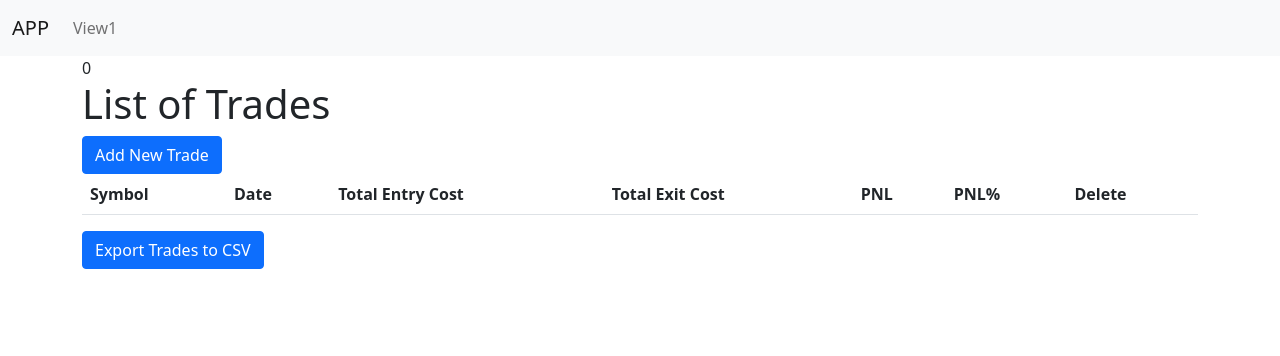
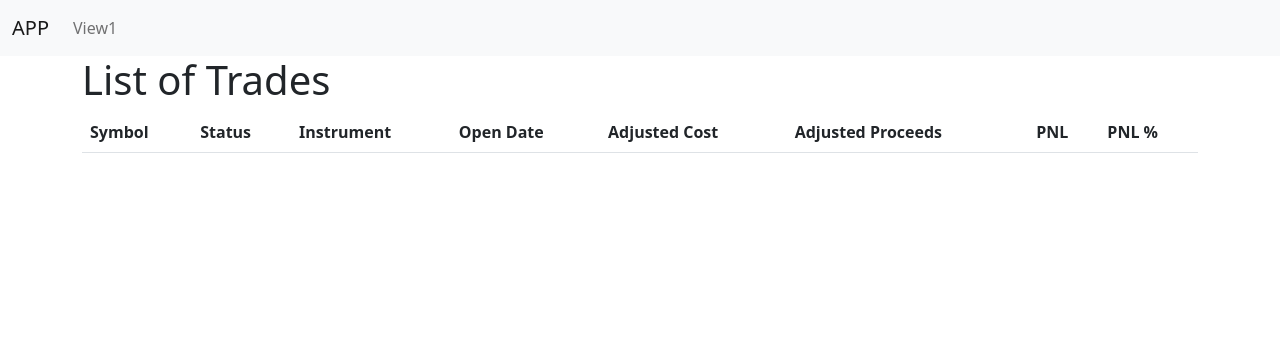
Before and after one commit to dclew/leg-journal, a Flask app: page /trades in a window 1280 px wide. Shown: the top 356 px of the page. Run offline with Flask 3, Linux system fonts and the light colour scheme; lists and menus that the app fills with data are empty; some libraries are stand-ins or nearby versions.

Commit message:
new-branch

```diff
--- a/app/templates/trades/list_trades.html
+++ b/app/templates/trades/list_trades.html
@@ -3,114 +3,45 @@
 {% block content %}
 {{ total_pnl }}
 <h1>List of Trades</h1>
-
-<!-- New trade form -->
-<button type="button" class="btn btn-primary" data-bs-toggle="modal" data-bs-target="#newTradeModal">
-    Add New Trade
-</button>
-
-<div class="modal fade" id="newTradeModal" tabindex="-1" aria-labelledby="newTradeModalLabel" aria-hidden="true">
-    <div class="modal-dialog">
-        <div class="modal-content">
-            <div class="modal-header">
-                <h5 class="modal-title" id="newTradeModalLabel">New Trade Form</h5>
-                <button type="button" class="btn-close" data-bs-dismiss="modal" aria-label="Close"></button>
-            </div>
-            <div class="modal-body">
-                <form method="POST" name="trade_form">
-                    {{ form.csrf_token }}
-                    {{ form.hidden_tag() }}
-                    <div class="mb-3">
-                        {{ form.symbol.label }} {{ form.symbol }}
-                    </div>
-                    <div class="mb-3">
-                        {{ form.trade_date.label }} {{ form.trade_date }}
-                    </div>
-                    <div class="mb-3">
-                        {{ form.entry_prices.label }} {{ form.entry_prices(id='entry_prices') }}
-                        <div id="entry_prices_error" class="d-none">Please enter valid entry prices</div>
-                    </div>
-                    <div class="mb-3">
-                        {{ form.entry_contracts.label }} {{ form.entry_contracts(id='entry_contracts') }}
-                        <div id="entry_contracts_error" class="d-none">Please enter valid entry contracts</div>
-                    </div>
-                    <div class="mb-3">
-                        {{ form.exit_prices.label }} {{ form.exit_prices(id='exit_prices') }}
-                        <div id="exit_prices_error" class="d-none">Please enter valid exit prices</div>
-                    </div>
-                    <div class="mb-3">
-                        {{ form.exit_contracts.label }} {{ form.exit_contracts(id='exit_contracts') }}
-                        <div id="exit_contracts_error" class="d-none">Please enter valid exit contracts</div>
-                    </div>
-                    <button type="submit" class="btn btn-success mt-3">Save Trade</button>
-                </form>
-            </div>
-        </div>
-    </div>
-</div>
-
-<table class="table table-striped">
+<table class="table table-striped table-hover">
     <thead>
         <tr>
             <th>Symbol</th>
-            <th>Date</th>
-            <th>Total Entry Cost</th>
-            <th>Total Exit Cost</th>
+            <th>Status</th>
+            <th>Instrument</th>
+            <th>Open Date</th>
+            <th>Adjusted Cost</th>
+            <th>Adjusted Proceeds</th>
             <th>PNL</th>
-            <th>PNL%</th>
-            <th>Delete</th>
+            <th>PNL %</th>
         </tr>
     </thead>
     <tbody>
         {% for trade in trades %}
         <tr data-href="{{ url_for('trades_bp.trade_details', trade_id=trade.id) }}" class="table-row">
             <td>{{ trade.symbol }}</td>
-            <td>{{ trade.trade_date }}</td>
-            <td>{{ trade.total_entry_cost() }}</td>
-            <td>{{ trade.total_exit_cost() }}</td>
-            {% set pnl = trade.calculate_pnl() %}
-            {% if pnl < 0 %} <td class="table-danger">${{ pnl }}</td>
+            <td>
+                {% if trade.status == 'win' %}
+                <span class="badge bg-success">{{ trade.status }}</span>
+                {% elif trade.status == 'loss' %}
+                <span class="badge bg-danger">{{ trade.status }}</span>
                 {% else %}
-                <td class="table-success">${{ pnl }}</td>
+                <span class="badge bg-warning">{{ trade.status }}</span>
                 {% endif %}
-                {% set pnl_percent = trade.calculate_pnl_percent() %}
-                {% if pnl_percent < 0 %} <td class="table-danger">{{ pnl_percent }}%</td>
-                    {% else %}
-                    <td class="table-success">{{ pnl_percent }}%</td>
-                    {% endif %}
-                    <td><a href="#" class="btn btn-danger btn-sm delete-trade-btn" data-trade-id="{{ trade.id }}"
-                            data-bs-toggle="modal" data-bs-target="#deleteTradeModal{{ trade.id }}">Delete</a></td>
-
+            </td>
+            <td>{{ trade.instrument }}</td>
+            <td>{{ trade.open_date }}</td>
+            <td>{{ trade.adjusted_cost }}</td>
+            <td>{{ trade.adjusted_proceeds }}</td>
+            <td class="{% if trade.pnl > 0 %}text-success{% elif trade.pnl < 0 %}text-danger{% endif %}">{{ trade.pnl }}
+            </td>
+            <td
+                class="{% if trade.pnl_percent > 0 %}text-success{% elif trade.pnl_percent < 0 %}text-danger{% endif %}">
+                {{ trade.pnl_percent }}</td>
         </tr>
-        <!-- Delete Trade Modal -->
-        <div class="modal fade" id="deleteTradeModal{{ trade.id }}" tabindex="-1"
-            aria-labelledby="deleteTradeModalLabel{{ trade.id }}" aria-hidden="true">
-            <div class="modal-dialog">
-                <div class="modal-content">
-                    <div class="modal-header">
-                        <h5 class="modal-title" id="deleteTradeModalLabel{{ trade.id }}">Delete Trade</h5>
-                        <button type="button" class="btn-close" data-bs-dismiss="modal" aria-label="Close"></button>
-                    </div>
-                    <div class="modal-body">
-                        Are you sure you want to delete this trade?
-                    </div>
-                    <div class="modal-footer">
-                        <form action="{{ url_for('trades_bp.delete_trade', trade_id=trade.id) }}" method="POST">
-                            {{ form.csrf_token }}
-                            <button type="submit" class="btn btn-danger">Delete</button>
-                        </form>
-                        <button type="button" class="btn btn-secondary" data-bs-dismiss="modal">Close</button>
-                    </div>
-                </div>
-            </div>
-        </div>
         {% endfor %}
     </tbody>
 </table>
-
-<a href="{{ url_for('trades_bp.export_trades_csv') }}" class="btn btn-primary" role="button" aria-pressed="true">Export
-    Trades to CSV</a>
-
 <script>
     $(document).ready(function () {
         // Add hover effect to clickable rows
@@ -124,18 +55,9 @@
         $("tr[data-href]").on("click", function () {
             window.location.href = $(this).data("href");
         });
-
-        // Delete trade
-        $(".delete-trade-btn").click(function (event) {
-            event.stopPropagation(); // Prevent click event from propagating to the row
-            var tradeId = $(this).data("trade-id");
-            $("#deleteTradeForm").attr("action", "/trades/" + tradeId + "/delete");
-            $("#deleteTradeModal").modal("show");
-        });
     });
 
 </script>
-
 <style>
     .table-row:hover {
         background-color: #f5f5f5;
@@ -143,8 +65,4 @@
     }
 </style>
 
-
-<script src="{{ url_for('static', filename='js/add_trade_validation.js') }}"></script>
-
-
 {% endblock %}
--- a/app/trades/views.py
+++ b/app/trades/views.py
@@ -17,26 +17,11 @@ trades_bp = Blueprint("trades_bp", __name__)
 
 @trades_bp.route("/trades", methods=["GET", "POST"])
 def list_trades():
-    trades = Trade.query.order_by(Trade.trade_date.desc()).all()
-    total_pnl = sum([trade.calculate_pnl() for trade in trades])
-    form = TradeForm()
-    if form.validate_on_submit():
-        trade = Trade(
-            symbol=form.symbol.data,
-            trade_date=form.trade_date.data,
-            entry_prices=form.entry_prices.data,
-            entry_contracts=form.entry_contracts.data,
-            exit_prices=form.exit_prices.data,
-            exit_contracts=form.exit_contracts.data,
-        )
-        db.session.add(trade)
-        db.session.commit()
-        flash("New trade added successfully", "success")
-        return redirect(url_for("trades_bp.list_trades"))
-    else:
-        return render_template(
-            "trades/list_trades.html", trades=trades, form=form, total_pnl=total_pnl
-        )
+    trades = Trade.query.order_by(Trade.open_date.desc()).all()
+    return render_template(
+        "trades/list_trades.html",
+        trades=trades,
+    )
 
 
 @trades_bp.route("/delete_trade/<int:trade_id>", methods=["POST"])
@@ -54,39 +39,39 @@ def trade_details(trade_id):
     return render_template("trades/trade_details.html", trade=trade)
 
 
-@trades_bp.route("/trades/export-csv")
-def export_trades_csv():
-    trades = Trade.query.all()
-    output = StringIO()
-    writer = csv.writer(output)
-    writer.writerow(
-        [
-            "Symbol",
-            "Trade Date",
-            "Entry Times",
-            "Entry Prices",
-            "Entry Contracts",
-            "Exit Times",
-            "Exit Prices",
-            "Exit Contracts",
-        ]
-    )
-    for trade in trades:
-        writer.writerow(
-            [
-                trade.symbol,
-                trade.trade_date,
-                trade.entry_times,
-                trade.entry_prices,
-                trade.entry_contracts,
-                trade.exit_times,
-                trade.exit_prices,
-                trade.exit_contracts,
-            ]
-        )
-    output.seek(0)
-    return Response(
-        output,
-        mimetype="text/csv",
-        headers={"Content-Disposition": "attachment; filename=trades.csv"},
-    )
+# @trades_bp.route("/trades/export-csv")
+# def export_trades_csv():
+#     trades = Trade.query.all()
+#     output = StringIO()
+#     writer = csv.writer(output)
+#     writer.writerow(
+#         [
+#             "Symbol",
+#             "Trade Date",
+#             "Entry Times",
+#             "Entry Prices",
+#             "Entry Contracts",
+#             "Exit Times",
+#             "Exit Prices",
+#             "Exit Contracts",
+#         ]
+#     )
+#     for trade in trades:
+#         writer.writerow(
+#             [
+#                 trade.symbol,
+#                 trade.trade_date,
+#                 trade.entry_times,
+#                 trade.entry_prices,
+#                 trade.entry_contracts,
+#                 trade.exit_times,
+#                 trade.exit_prices,
+#                 trade.exit_contracts,
+#             ]
+#         )
+#     output.seek(0)
+#     return Response(
+#         output,
+#         mimetype="text/csv",
+#         headers={"Content-Disposition": "attachment; filename=trades.csv"},
+#     )
--- a/main.py
+++ b/main.py
@@ -1,4 +1,6 @@
 from app import create_app, db
+from app.models import Trade, Order
+from datetime import datetime, date
 
 app = create_app()
 
@@ -7,4 +9,8 @@ app = create_app()
 def make_shell_context():
     return {
         "db": db,
+        "Trade": Trade,
+        "Order": Order,
+        "datetime": datetime,
+        "date": date,
     }
```
Also changed, not shown: app/models.py (+91 -59 lines), app/templates/trades/trade_details.html (+32 -53 lines).
